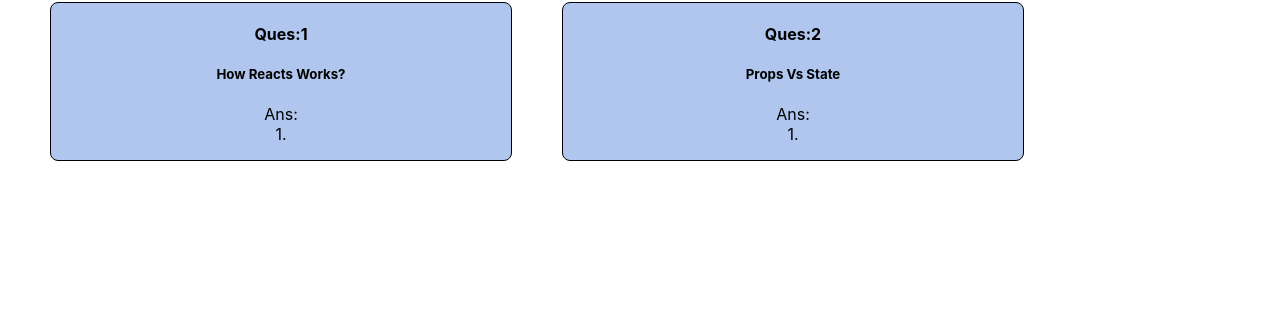
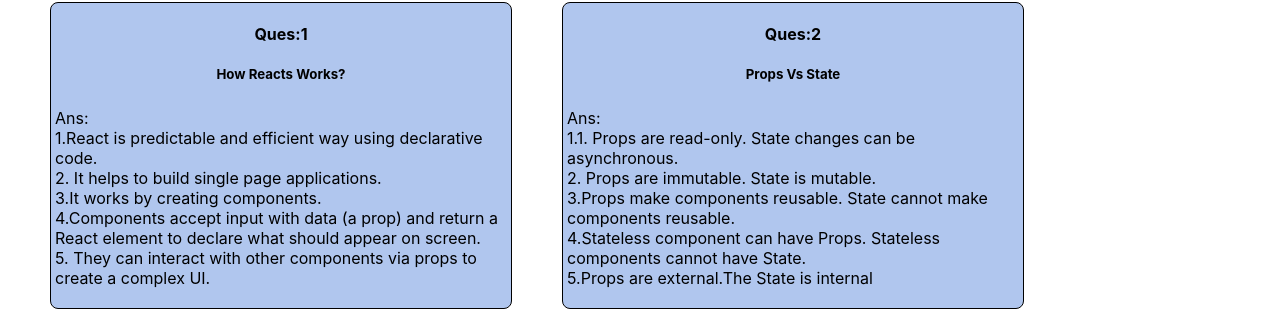
Before and after one commit to MH-Shawon/Lucky-One, a React (Create React App) app: page / in a window 1280 px wide. Shown: the part 2003-2312 px from the top of the page. Before the commit the page ends 2164 px from the top, so only its background shows below. Built offline with nearby package versions, Linux system fonts and the light colour scheme.

Commit message:
ques and ans done

```diff
--- a/src/Components/Shop/Shop.css
+++ b/src/Components/Shop/Shop.css
@@ -34,6 +34,10 @@
     border-radius: 8px;
      background-color: rgb(176, 198, 238);
 }
+.question-part1 p{
+    text-align: start;
+    padding: 4px;
+}
 .question-part2{
     text-align: center;
     margin-left: 50px;
@@ -44,3 +48,7 @@
     border-radius: 8px;
      background-color: rgb(176, 198, 238);
 }
+.question-part2 p{
+    text-align: start;
+    padding: 4px;
+}
--- a/src/Components/Shop/Shop.js
+++ b/src/Components/Shop/Shop.js
@@ -39,12 +39,20 @@
             <div className='question-part1'> <h4>Ques:1</h4>
                 <h5>How Reacts Works?</h5>
                 <p>Ans:<br />
-                1.</p>
+                1.React is predictable and efficient way using declarative code. <br />
+                2. It helps to build single page applications. <br />
+                3.It works by creating components. <br />
+                4.Components accept input with data (a prop) and return a React element to declare what should appear on screen. <br />
+                5. They can interact with other components via props to create a complex UI. </p>
             </div>
             <div className='question-part2'> <h4>Ques:2</h4>
                 <h5>Props Vs State</h5>
                 <p>Ans:<br />
-                1.</p>
+                1.1.	Props are read-only.	State changes can be asynchronous. <br />
+                2.	Props are immutable.	State is mutable. <br />
+                3.Props make components reusable.	State cannot make components reusable. <br />
+                4.Stateless component can have Props.	Stateless components cannot have State. <br />
+                5.Props are external.The State is internal</p>
             </div>
             </div>
         </div>
```
